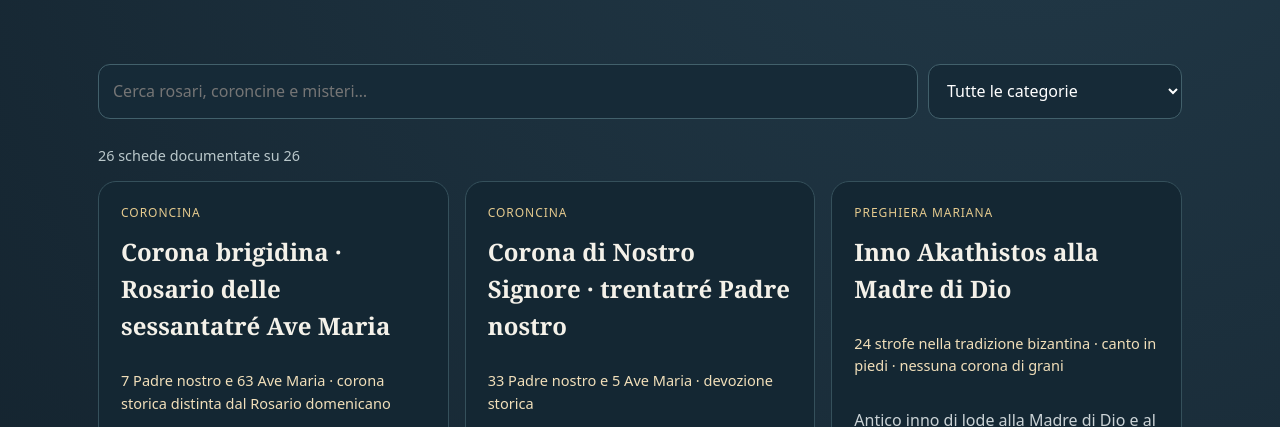
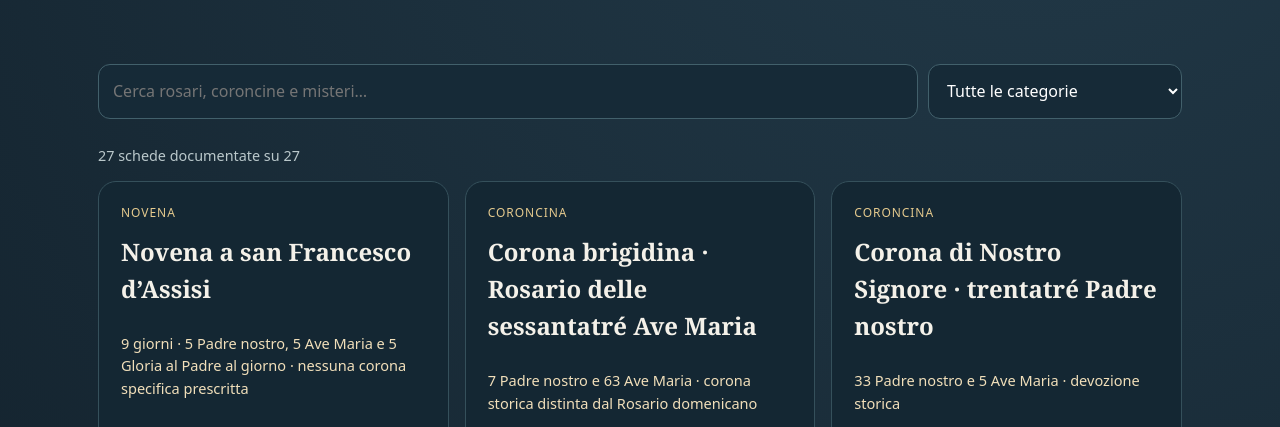
Before and after one commit to CzekUns/Rosario2.0, a plain HTML site: page biblioteca.html in a window 1280 px wide. Shown: the part 317-744 px from the top of the page. Drawn offline with Linux system fonts and the light colour scheme.

Commit message:
docs(biblioteca): documenta novena a san Francesco d'Assisi

```diff
--- a/biblioteca.html
+++ b/biblioteca.html
@@ -10,6 +10,7 @@
 <script>
 "use strict";
 const entries=[
+{title:"Novena a san Francesco d’Assisi",category:"Novena",structure:"9 giorni · 5 Padre nostro, 5 Ave Maria e 5 Gloria al Padre al giorno · nessuna corona specifica prescritta",description:"Novena di intercessione dedicata a san Francesco d’Assisi. Il formulario pubblicato da EWTN comprende una preghiera in onore delle cinque stimmate del santo e una supplica finale. Non è il Rosario mariano né la Coroncina delle Cinque Piaghe di Cristo; la sequenza qui descritta è quella della specifica fonte, non un rito universale.",method:"Per nove giorni si presenta l’intenzione, si recita la preghiera in onore delle stimmate, quindi cinque Padre nostro, cinque Ave Maria e cinque Gloria al Padre, e infine l’orazione conclusiva. La fonte non prescrive una particolare disposizione di grani né misteri. Non si attribuiscono indulgenze o promesse. Verifica: 6 novembre 2026.",source:"EWTN · Novena to Saint Francis of Assisi Prayer (formulario devozionale)",url:"https://www.ewtn.com/pray/novena-to-saint-francis-of-assisi"},
 {title:"Corona brigidina · Rosario delle sessantatré Ave Maria",category:"Coroncina",structure:"7 Padre nostro e 63 Ave Maria · corona storica distinta dal Rosario domenicano",description:"Forma di preghiera con grani detta brigidina, documentata nella Catholic Encyclopedia: le sessantatré Ave Maria richiamano una tradizione sull'età terrena della Vergine e i sette Padre nostro sono associati alle sue gioie e ai suoi dolori. La fonte non stabilisce una serie di misteri identica al Rosario domenicano.",method:"La fonte storica attesta il computo di sette Padre nostro e sessantatré Ave Maria, ma non fornisce una sequenza completa univoca per tutti i grani. Prima di proporre la recita guidata occorre confrontare un formulario brigidino specifico; non attribuire una formula standard senza ulteriore riscontro. Verifica: 6 novembre 2026.",source:"Catholic Encyclopedia (riprodotta da EWTN) · Use of Beads at Prayers",url:"https://www.ewtn.com/catholicism/library/use-of-beads-at-prayers-10710"},
 {title:"Corona di Nostro Signore · trentatré Padre nostro",category:"Coroncina",structure:"33 Padre nostro e 5 Ave Maria · devozione storica",description:"Corona cristologica storicamente attestata: i trentatré Padre nostro ricordano gli anni della vita terrena di Gesù e le cinque Ave Maria le sue cinque piaghe. È distinta dalla Coroncina del Sacro Cuore già catalogata, che usa cinque grani grandi e trentatré piccoli con altre invocazioni.",method:"La Catholic Encyclopedia documenta il numero e il significato delle preghiere, senza specificare un ordine completo universalmente adottato. Per una guida passo per passo verificare un rituale o manuale devozionale della specifica tradizione. Verifica: 6 novembre 2026.",source:"Catholic Encyclopedia (riprodotta da EWTN) · Use of Beads at Prayers",url:"https://www.ewtn.com/catholicism/library/use-of-beads-at-prayers-10710"},
 
```
